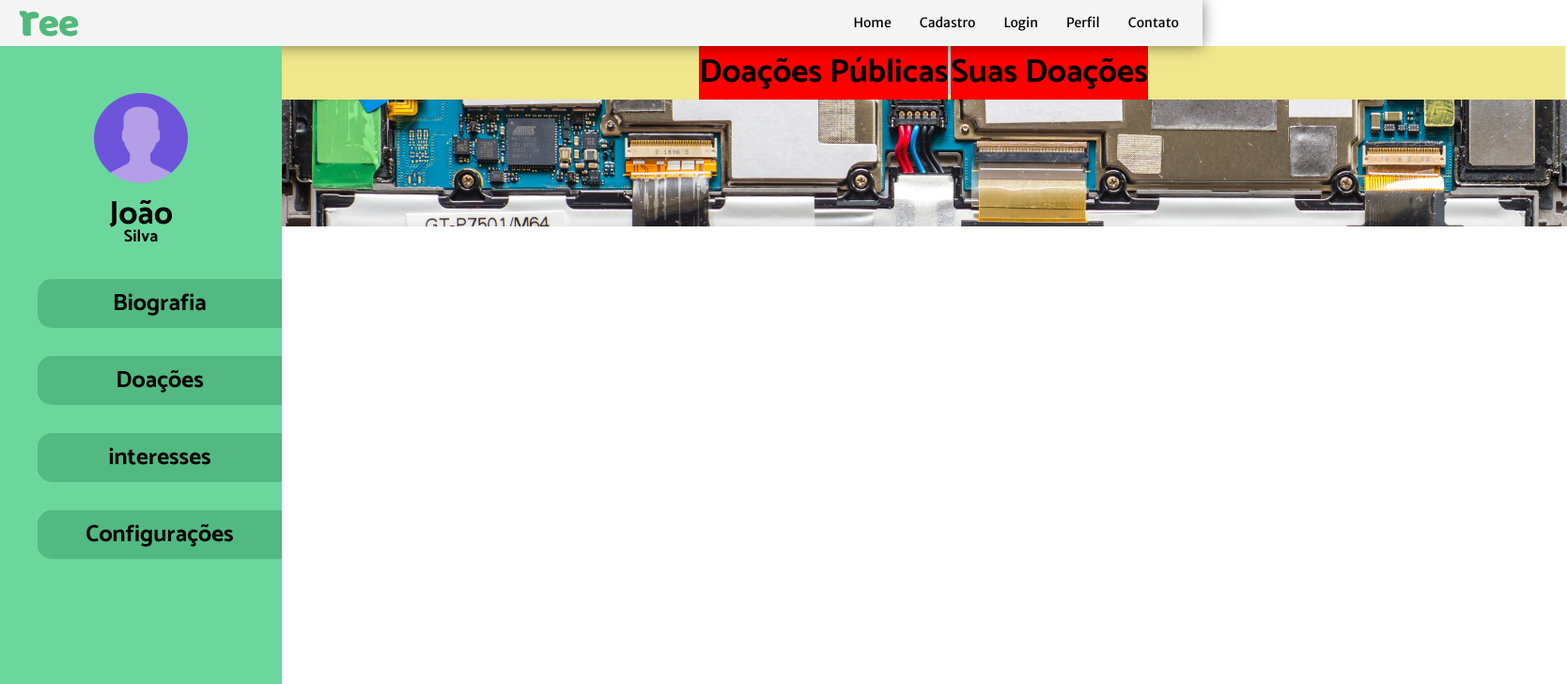
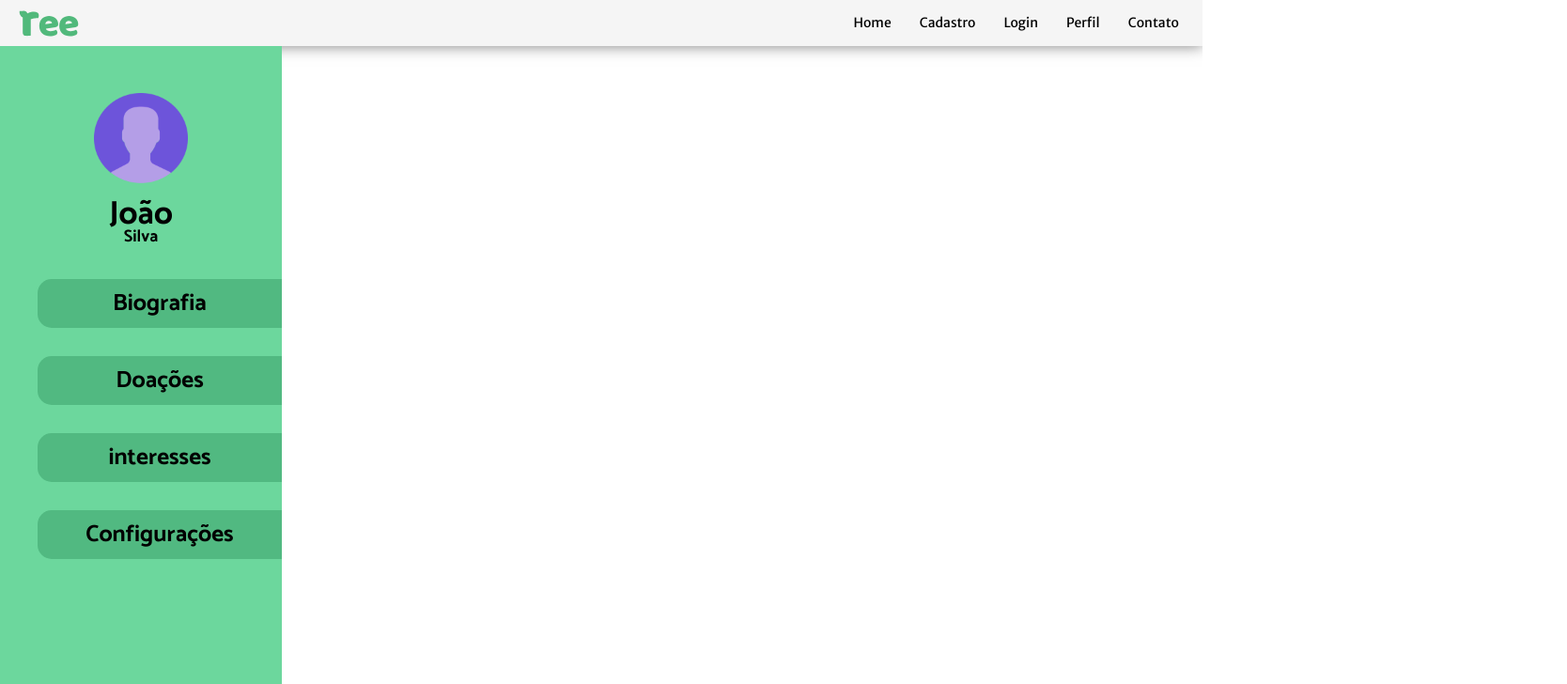
Before and after one commit to italoitalo/ree, a React (Create React App) app: page /perfil/doacoes in a window 1280 px wide. Shown: the top 728 px of the page at 94% size, 1668 px wide, since content can reach past the window. Built offline with nearby package versions, Linux system fonts and the light colour scheme.

Commit message:
contrução de telas de doação iniciadas

```diff
--- a/src/components/Home.js
+++ b/src/components/Home.js
@@ -1,7 +1,24 @@
-import React from 'react'
+import React from 'react';
+import styled from 'styled-components';
+import FeedProdutos from './TelaUserLogado/DoacoesPublicas';
+
+
 
 export default function Home(){
     return(
-        <h1>Ree, Pagina Inicial</h1>
+        <>
+            <Container>
+                <FeedProdutos />
+            </Container>
+        </>
     )
 }
+
+
+
+const Container = styled.section`
+        display:flex;
+
+        justify-content:center;
+        align-items:center;
+`;
--- a/src/components/Perfil/DoacoesPerfil.js
+++ b/src/components/Perfil/DoacoesPerfil.js
@@ -2,16 +2,14 @@ import React from 'react'
 import styled from  'styled-components';
 
 import NavPerfil from '../Rotas/NavPerfil';
-import FeedProdutos from './../TelaUserLogado/FeedProdutos';
+
 
 export default function Doacoes(){
     return(
         <>
             <Main>
                 <NavPerfil/>
-                <ConteudoDireita>
-                    <FeedProdutos />
-                </ConteudoDireita>
+
 
             </Main>
         </>
@@ -22,8 +20,3 @@ const Main = styled.section`
 display:flex;
 
 `;
-const ConteudoDireita = styled.section`
-display:flex;
-flex-direction:column;
-align-items:flex-start;
-`;
--- a/src/components/Rotas/Rotas.js
+++ b/src/components/Rotas/Rotas.js
@@ -6,6 +6,7 @@ import FormCadastro from '../formCadastro'
 import BioPerfil from '../Perfil/BioPerfil'
 import Contato from './../Contato'
 import Login from './../Login'
+import SuasDoacoes from './../TelaUserLogado/SuasDoacoes'
 
 import DoacoesPerfil from '../Perfil/DoacoesPerfil'
 import InteressesPerfil from '../Perfil/InteressesPerfil'
@@ -25,6 +26,7 @@ export default function Rotas(){
                     <Route exact path="/perfil/doacoes" component={DoacoesPerfil}/>
                     <Route exact path="/perfil/interesses" component={InteressesPerfil}/>
                     <Route exact path="/perfil/config" component={ConfigPerfil}/>
+                    <Route exact path="/home/suasdoacoes" component={SuasDoacoes}/>
                 </Switch>
         </>
     )
--- a/src/components/TelaUserLogado/AbasNavegacão.js
+++ b/src/components/TelaUserLogado/AbasNavegacão.js
@@ -1,57 +1,52 @@
 import React from 'react';
 import styled from 'styled-components';
+import {Link} from "react-router-dom";
 
 
 export default function AbasNavegacao() {
   return (
     <>
-      <ContainerBG>
+
           <Container>
-            <DivDoacoes>
-              <H1>Doações Públicas</H1>
-            </DivDoacoes>
+            <A to='/'>Doações Públicas</A>
             <Traco />
-            <DivDoacoes>
-              <H1>Suas Doações</H1>
-            </DivDoacoes>
+            <A to='/home/suasdoacoes'>Suas Doações</A>
           </Container>
-      </ContainerBG>
+
     </>
   );
 }
 
-const ContainerBG=styled.div`
-   display:flex;
-width:1366px;
-   justify-content:center;
+
+const Container=styled.section`
+display:flex;
+max-width:1366px;
+padding-bottom:30px;
+padding-top:30px;
+justify-content:space-around;
+align-items:center;
+
+
+
+background:#FFFFFF;
+
+
 
 `;
-const Container=styled.div`
-   display:flex;
-   width:100%;
-   justify-content:center;
-   background:khaki;
-
-`;
-const DivDoacoes=styled.div`
-    display:flex;
-    align-items:center;
-    justify-content:center;
-    background:red;
-`;
 const Traco=styled.div`
-    display:flex;
-    border-radius:3.125rem;
-    width: 0.1875rem;
-    height: 3.25rem;
+    width:3px;
+    height:52.02px;
+    border-radius:30px;
     background:#C4C4C4;
 
 `;
-const H1=styled.h1`
+const A=styled(Link)`
     font-family: Catamaran;
     font-style: normal;
     font-weight: bold;
-    font-size: 2.1875rem;
-    line-height: 3.5625rem;
+    font-size: 35px;
+    line-height: 57px;
     text-align: center;
+    color: #999999;
+    text-decoration:none;
 `;
--- /dev/null
+++ b/src/components/TelaUserLogado/DoacoesPublicas.js
@@ -0,0 +1,23 @@
+// !    ARQUIVO criado para confeccionar a pagina de produtos disponiveis para os usuários logados
+
+import styled from 'styled-components'
+
+import React from 'react';
+import Publicidade from './Publicidade';
+import AbasNav from './AbasNavegacão';
+
+
+export default function FeedProdutos() {
+    return (
+      <>
+      <Container>
+          <AbasNav />
+          <Publicidade />
+          <h1>Feed</h1>
+        </Container>
+      </>
+    );
+}
+const Container=styled.section`
+
+`;
--- a/src/components/TelaUserLogado/FeedProdutos.js
+++ b/src/components/TelaUserLogado/SuasDoacoes.js
@@ -1,16 +1,23 @@
 // !    ARQUIVO criado para confeccionar a pagina de produtos disponiveis para os usuários logados
 
+import styled from 'styled-components'
 
 import React from 'react';
 import Publicidade from './Publicidade';
 import AbasNav from './AbasNavegacão';
 
 
-export default function FeedProdutos() {
+export default function SuasDoacoes() {
     return (
       <>
-        <AbasNav />
-        <Publicidade />
+      <Container>
+          <AbasNav />
+          <Publicidade />
+          <h1>Suas Doações</h1>
+        </Container>
       </>
     );
 }
+const Container=styled.section`
+
+`;
```
